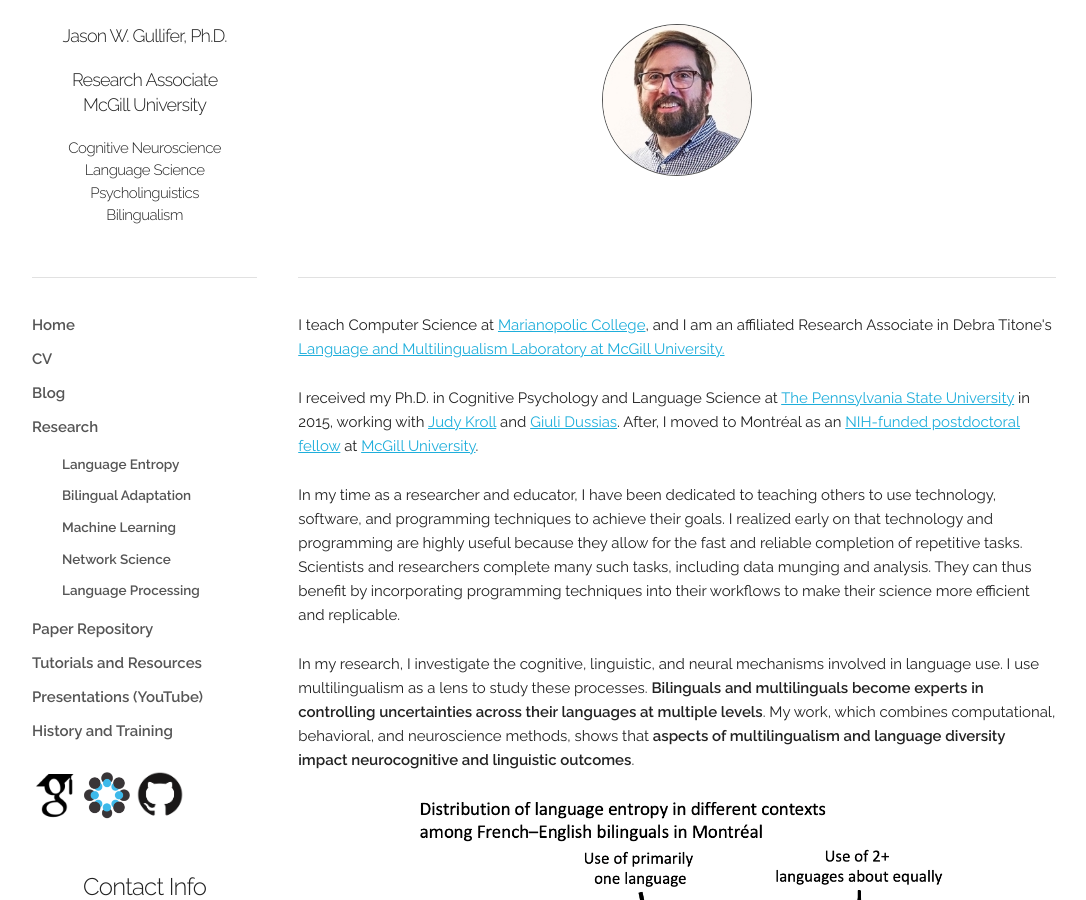
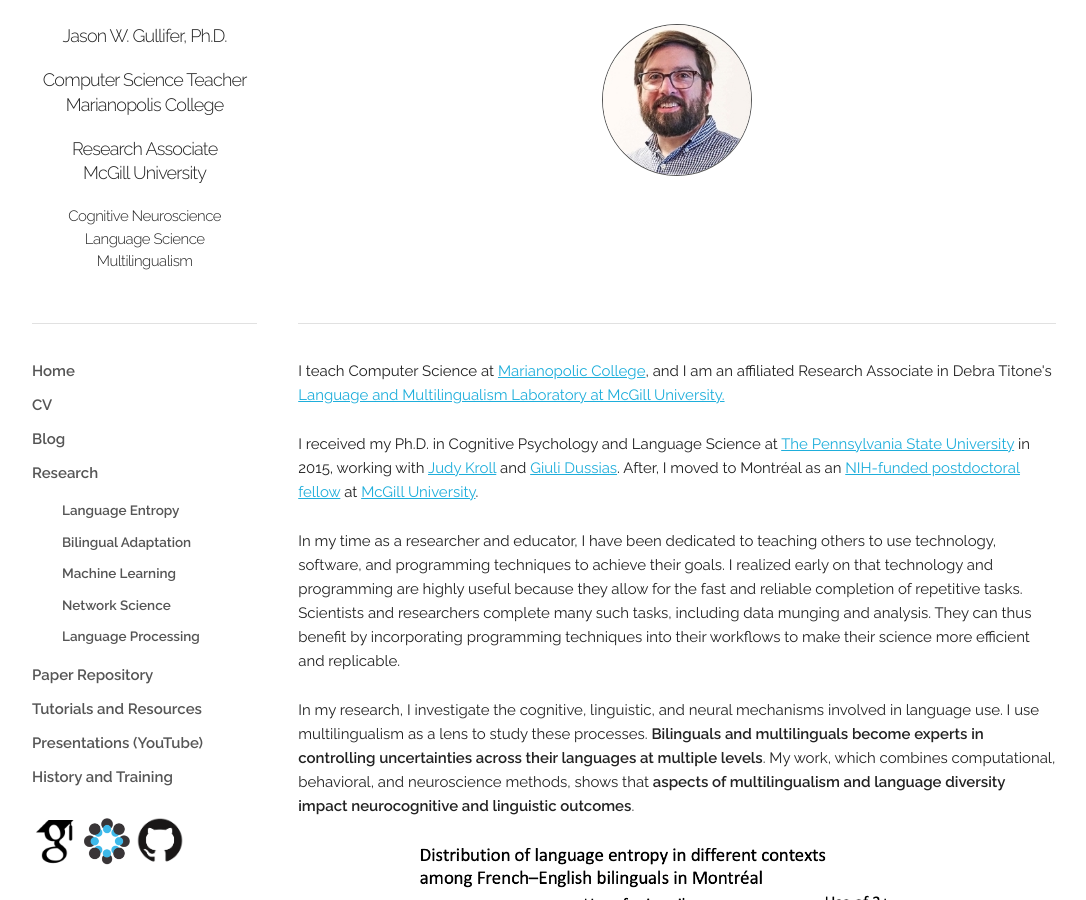
Before and after one commit to jasongullifer/jasongullifer.github.io, a Jekyll site: the page built from index.html, in a window 1280 px wide and 900 px high. Shown: the whole window, without its empty margins (96-1182 px from the left). Built offline with Jekyll 4.4.1, drawn with Linux system fonts in a browser that asks for light colours; Markdown is read by kramdown in place of the engine named in the settings; the list of posts is cut into pages by our own code; comment, search, counter and statistics services are not loaded.

Commit message:
update templates with new information

```diff
--- a/_layouts/default.html
+++ b/_layouts/default.html
@@ -48,12 +48,13 @@
   		<div class="three columns header">
   		<br>
 	     		<h1 class="header">Jason W. Gullifer, Ph.D.</h1>
+	     		<h4 class="header">Computer Science Teacher<br>
+	     		Marianopolis College</h4>
 	     		<h4 class="header">Research Associate<br>
 	     		McGill University</h4>
 	      		<h5 class="header">Cognitive Neuroscience<br>
 	      		Language Science<br>
-	      		Psycholinguistics<br>
-	      		Bilingualism</h5>
+	      		Multilingualism</h5>
  		</div>
 
 	  <div class="nine columns header">
--- a/_layouts/index_default.html
+++ b/_layouts/index_default.html
@@ -48,12 +48,13 @@
   		<div class="three columns header">
   		<br>
 	     		<h1 class="header">Jason W. Gullifer, Ph.D.</h1>
+	     		<h4 class="header">Computer Science Teacher<br>
+	     		Marianopolis College</h4>
 	     		<h4 class="header">Research Associate<br>
 	     		McGill University</h4>
 	      		<h5 class="header">Cognitive Neuroscience<br>
 	      		Language Science<br>
-	      		Psycholinguistics<br>
-	      		Bilingualism</h5>
+	      		Multilingualism</h5>
  		</div>
 
 	  <div class="nine columns header">
--- a/_layouts/post.html
+++ b/_layouts/post.html
@@ -47,12 +47,13 @@
   		<div class="three columns header">
   		<br>
 	     		<h1 class="header">Jason W. Gullifer, Ph.D.</h1>
+	     		<h4 class="header">Computer Science Teacher<br>
+	     		Marianopolis College</h4>
 	     		<h4 class="header">Research Associate<br>
 	     		McGill University</h4>
 	      		<h5 class="header">Cognitive Neuroscience<br>
 	      		Language Science<br>
-	      		Psycholinguistics<br>
-	      		Bilingualism</h5>
+	      		Multilingualism</h5>
  		</div>
 
 	  <div class="nine columns header">
```
